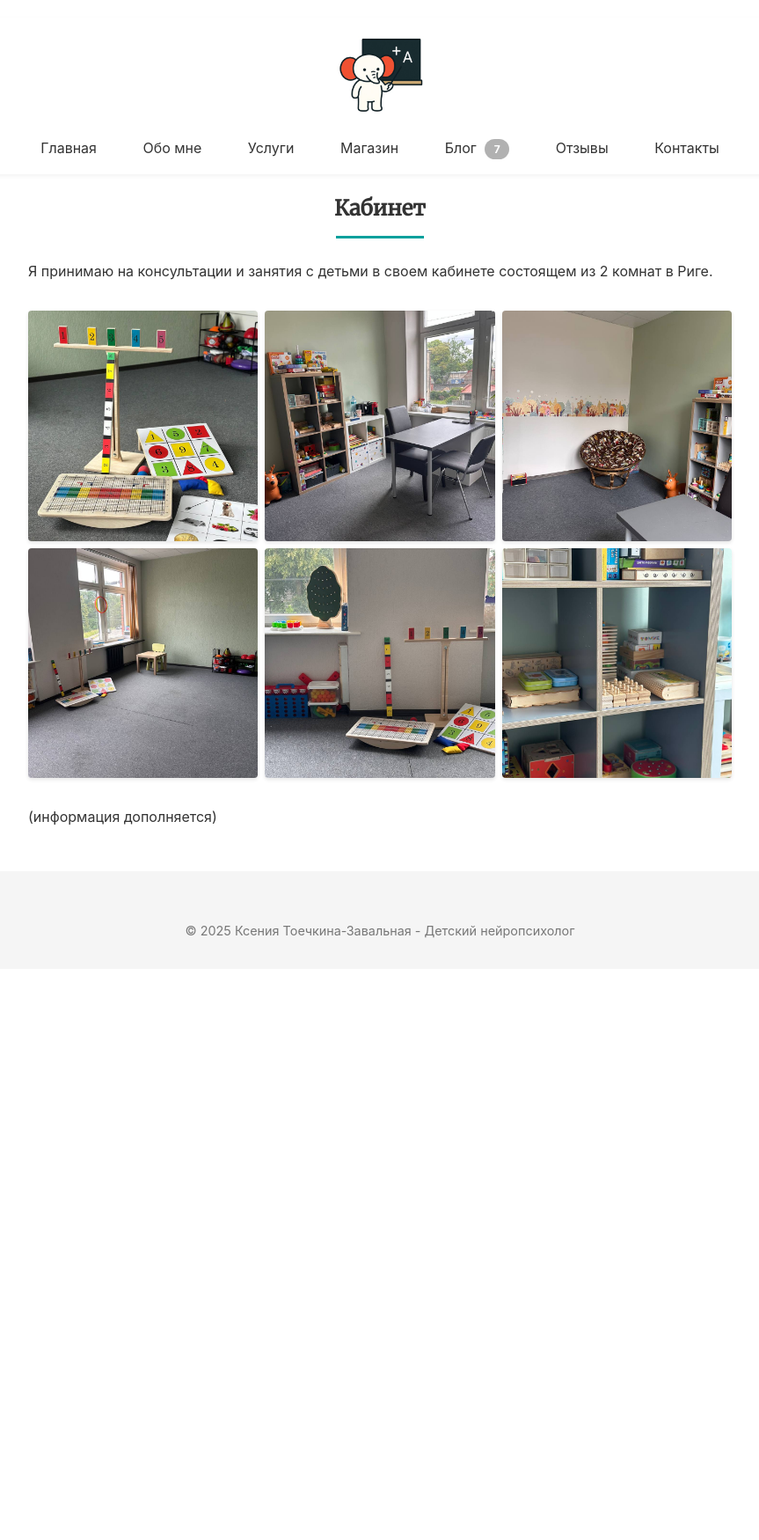
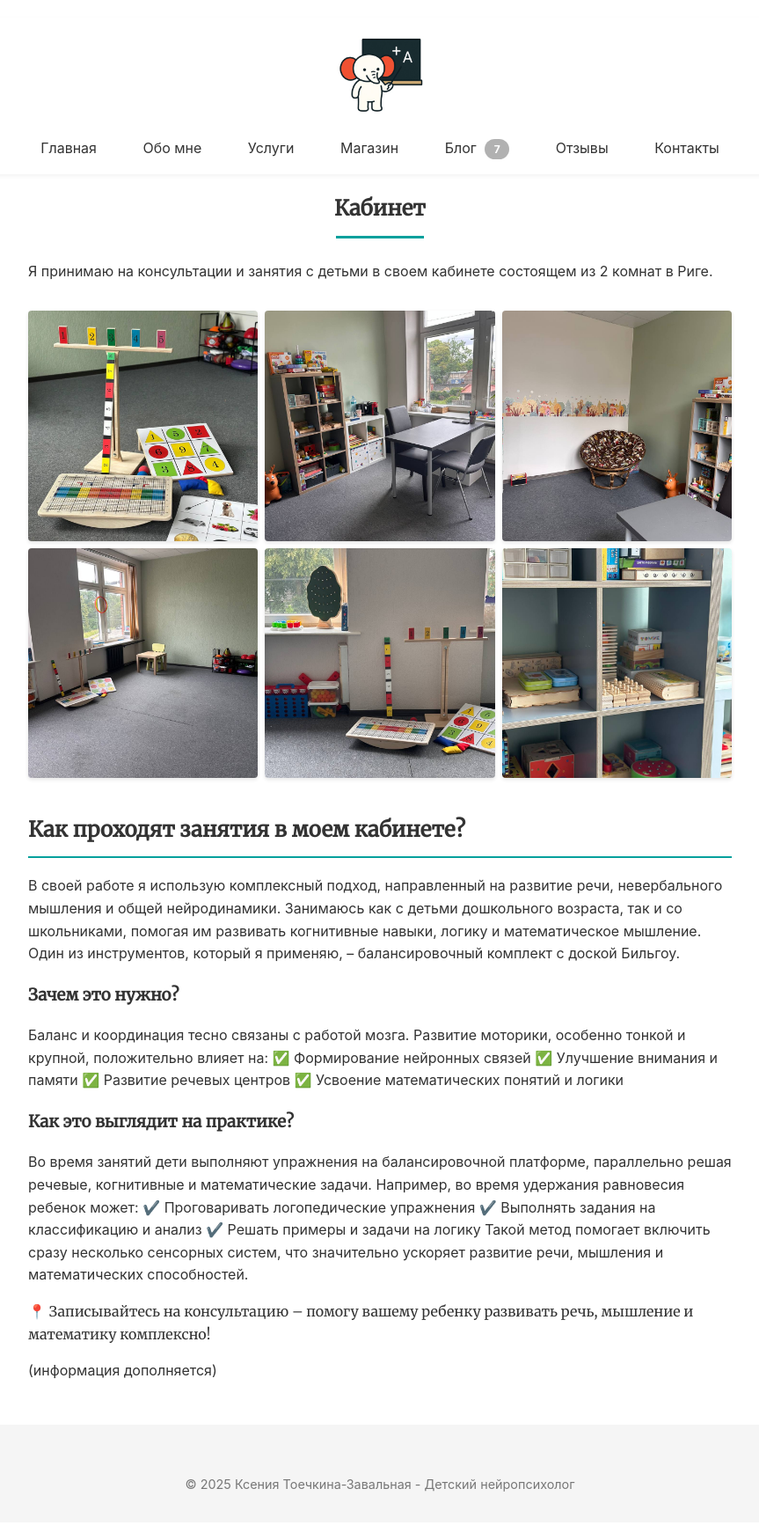
Before and after one commit to alexzavalny/ToykinaBusinessCard, a Jekyll site: the page built from _services/cabinet.md, in a window 1280 px wide. Shown: the whole page at 88% size, without its empty margins (208-1071 px from the left). Built offline with Jekyll 4.4.1, drawn with Linux system fonts in a browser that asks for light colours; comment, search, counter and statistics services are not loaded; before the commit the page ends 1121 px from its top, so only the background shows below that.

Commit message:
Add detailed description of cabinet service sessions
- Introduced a new section outlining the approach and methods used during sessions, emphasizing the development of cognitive skills, logic, and mathematical thinking.
- Explained the benefits of using a balance board for enhancing motor skills and brain function.
- Provided practical examples of activities conducted during sessions to illustrate the integrated learning process.
- Included a call-to-action for consultations to encourage engagement with potential clients.

```diff
--- a/_services/cabinet.md
+++ b/_services/cabinet.md
@@ -162,5 +162,30 @@ document.addEventListener('keydown', function(event) {
 });
 </script>
 
+<h2 class="section-title">Как проходят занятия в моем кабинете?</h2>
+
+В своей работе я использую комплексный подход, направленный на развитие речи, невербального мышления и общей нейродинамики. Занимаюсь как с детьми дошкольного возраста, так и со школьниками, помогая им развивать когнитивные навыки, логику и математическое мышление.
+
+Один из инструментов, который я применяю, – балансировочный комплект с доской Бильгоу.
+
+<h3>Зачем это нужно?</h3>
+
+Баланс и координация тесно связаны с работой мозга. Развитие моторики, особенно тонкой и крупной, положительно влияет на:
+✅ Формирование нейронных связей
+✅ Улучшение внимания и памяти
+✅ Развитие речевых центров
+✅ Усвоение математических понятий и логики
+
+<h3>Как это выглядит на практике?</h3>
+
+Во время занятий дети выполняют упражнения на балансировочной платформе, параллельно решая речевые, когнитивные и математические задачи. Например, во время удержания равновесия ребенок может:
+✔️ Проговаривать логопедические упражнения
+✔️ Выполнять задания на классификацию и анализ
+✔️ Решать примеры и задачи на логику
+
+Такой метод помогает включить сразу несколько сенсорных систем, что значительно ускоряет развитие речи, мышления и математических способностей.
+
+<p class="cta-text">📍 Записывайтесь на консультацию – помогу вашему ребенку развивать речь, мышление и математику комплексно!</p>
+
 (информация дополняется)
 </div>
```
